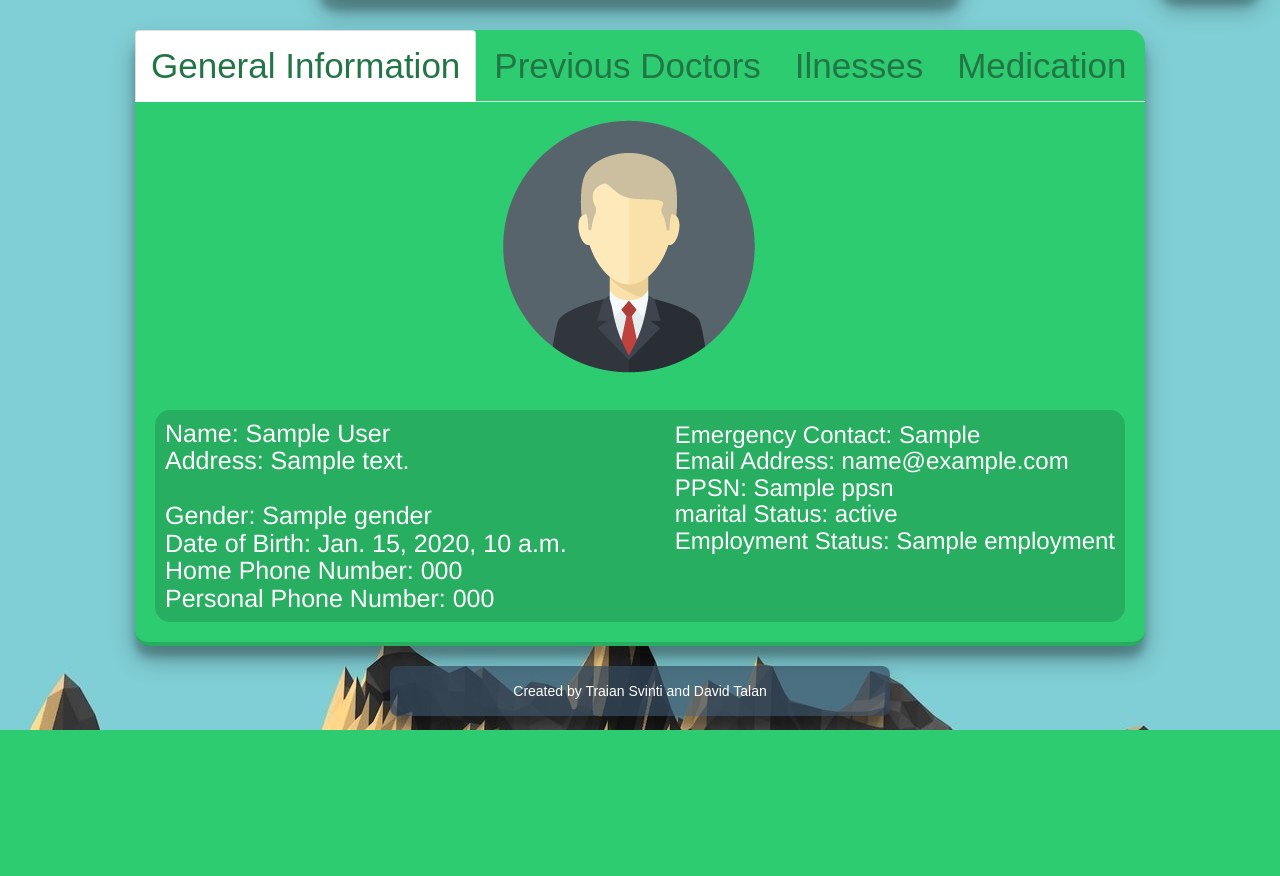
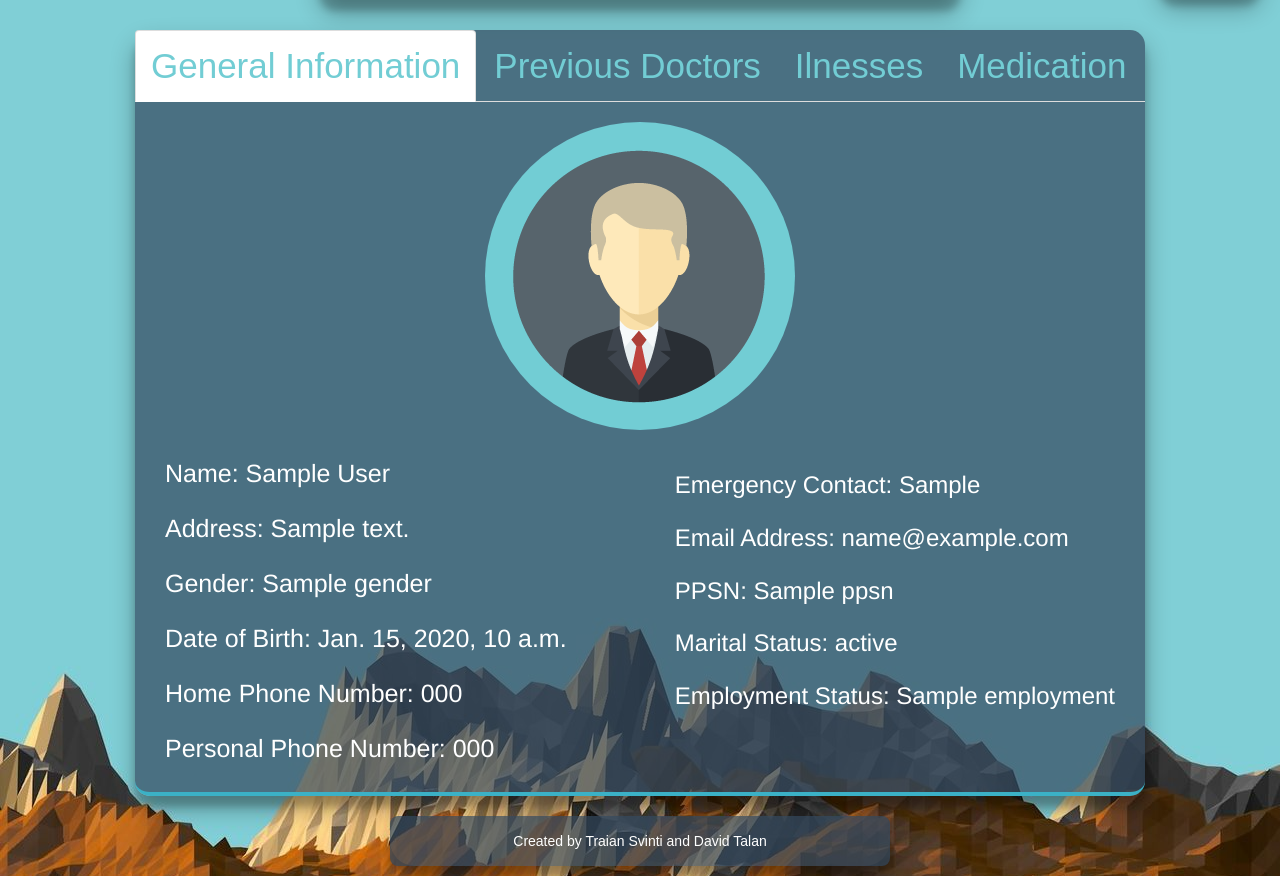
Before and after one commit to svintit/Healthcare-Record-Application-Implementing-Blockchain, a Django app: template code/medicalDatabase/personalInfo/templates/personalInfo/details.html in a window 1280 px wide. Shown: the part 70-946 px from the top of the page. Before the commit the page ends 800 px from the top, so only its background shows below. Run offline with Django 3.2, Linux system fonts and the light colour scheme; the template is opened without the code that fills it: most values are stand-ins (such as "Sample title", 1, 10 or a date in 2020); some libraries are stand-ins or nearby versions.

Commit message:
UI mostly completed and all functions working (Login, Profiles, data retrieval

```diff
--- a/code/medicalDatabase/personalInfo/models.py
+++ b/code/medicalDatabase/personalInfo/models.py
@@ -1,7 +1,7 @@
 from djongo import models
 from djongo.models import forms
 
-class GeneralInfo(models.Model):
+class UserProfile(models.Model):
 	fullName = models.CharField(max_length = 250)
 	address = models.CharField(max_length = 250)
 	gender = models.CharField(max_length = 250)
--- a/code/medicalDatabase/personalInfo/static/personalInfo/main.css
+++ b/code/medicalDatabase/personalInfo/static/personalInfo/main.css
@@ -21,7 +21,7 @@ body {
     text-align: center;
     background-color: rgba(52,73,94,0.7);
     border-radius: 15px;
-    margin: 0 auto;
+    margin-bottom: 10px;
     margin-top: 150px;
 
 }
@@ -32,7 +32,6 @@ body {
     margin-bottom: 20px;
     height: auto;
     width: 970px;
-    background-color: #27AE60;
     border-radius: 15px;
     padding: 10px;
 }
@@ -43,11 +42,13 @@ body {
     margin-bottom: 20px;
     height: auto;
     width: 310px;
-    background-color: #27AE60;
-    border-radius: 15px;
+    background-color: #72cdd4;
+    border-radius: 50%;
     padding: 10px;
 
 }
+
+
 
 .patientcontainer {
     width: 1010px;
@@ -58,7 +59,7 @@ body {
     margin: 0 auto;
     margin-top: 10px;
     color: #fff;
-    border-bottom: 4px solid #27AE60;
+    border-bottom: 4px solid #3bb1c6;
 }
 .z-depth-3 {
     -webkit-box-shadow: 0 11px 7px 0 rgba(0,0,0,0.19),0 13px 25px 0 rgba(0,0,0,0.3);
@@ -66,7 +67,7 @@ body {
 }
 .infoContainer {
     width: 700px;
-    height: 200px;
+    height: 180px;
     text-align: center;
     color: white;
     background-color: rgba(52,73,94,0.7);
@@ -99,6 +100,7 @@ body {
     height: 200px;
     margin-top: -100px;
     margin-bottom: 20px;
+    border-radius: 50%;
 }
 
 /* Style the tab */
@@ -107,7 +109,7 @@ body {
     overflow: hidden;
     background-color: #2ECC71;
     border-radius: 20px;
-    border-bottom: 4px solid #27AE60;
+    border-bottom: 4px solid #72cdd4;
 }
 
 /* Style the buttons that are used to open the tab content */
@@ -193,8 +195,8 @@ input[type=password] {
 .pickbtn {
     margin-top: 50px;
     font-size: 20px;
-    margin-left: 50px;
-    margin-right: 50px;
+    margin-left: 30px;
+    margin-right: 30px;
     height: 80px;
     width: 220px;
     padding: 15px 25px;
@@ -258,7 +260,7 @@ h1 {
     background-color: rgba(52,73,94,0.7);
     border-radius: 15px;
     font-family: sans-serif;
-    font-size: 40px;
+    font-size: 35px;
     color: white;
     width: 500px;
     text-align: center;
@@ -266,8 +268,12 @@ h1 {
     margin-bottom: -30px;
     margin-top: 10px;
     -webkit-box-shadow: 0 11px 7px 0 rgba(0,0,0,0.19),0 13px 25px 0 rgba(0,0,0,0.3);
-  box-shadow: 0 11px 7px 0 rgba(0,0,0,0.19),0 13px 25px 0 rgba(0,0,0,0.3);
+    box-shadow: 0 11px 7px 0 rgba(0,0,0,0.19),0 13px 25px 0 rgba(0,0,0,0.3);
 
+}
+
+h3 {
+    color: #72cdd4;
 }
 
 .footer {
--- a/code/medicalDatabase/personalInfo/templates/personalInfo/details.html
+++ b/code/medicalDatabase/personalInfo/templates/personalInfo/details.html
@@ -15,76 +15,94 @@
 
   		<script src="https://ajax.googleapis.com/ajax/libs/jquery/3.3.1/jquery.min.js"></script>
   		<script src="https://maxcdn.bootstrapcdn.com/bootstrap/3.3.7/js/bootstrap.min.js"></script>
+  		<link rel="icon" type="image/png" href= "../../static/personalInfo/MDIBlogo.png" >
 
 	</head>
 	<body>
 		<header>
-			<h1 class="center" style="color: #fff; margin-top: 10px;"> {{ userprofile.fullName }}'s Profile </h1>
+			<h1 class="center" style="color: #fff; margin-top: 10px;"> {{ profile.fullName }}'s Profile </h1>
 		</header>
 
 		<button onclick = "location.href = 'http://127.0.0.1:8000/accounts/logout/';" class = "logoutbtn z-depth-3"> Logout </button>
 		<br>
 
-		<div class="patientcontainer z-depth-3" style= "background-color: #2ECC71;">
+		<div class="patientcontainer z-depth-3" style= "background-color: rgba(52,73,94,0.7);">
 			  <ul class="nav nav-tabs">
-			    <li class="active"><a data-toggle="tab" href="#home" style= "color: #227544; font-size: 35px;">General Information</a></li>
-			    <li><a data-toggle="tab" href="#menu1"  style= "color: #227544; font-size: 35px;" >Previous Doctors</a></li>
-			    <li><a data-toggle="tab" href="#menu2"  style= "color: #227544; font-size: 35px;">Ilnesses</a></li>
-			    <li><a data-toggle="tab" href="#menu3"  style= "color: #227544; font-size: 35px;">Medication</a></li>
+			    <li class="active"><a data-toggle="tab" href="#home" style= "color: #72cdd4; font-size: 35px;">General Information</a></li>
+			    <li><a data-toggle="tab" href="#menu1"  style= "color: #72cdd4; font-size: 35px;" >Previous Doctors</a></li>
+			    <li><a data-toggle="tab" href="#menu2"  style= "color: #72cdd4; font-size: 35px;">Ilnesses</a></li>
+			    <li><a data-toggle="tab" href="#menu3"  style= "color: #72cdd4; font-size: 35px;">Medication</a></li>
 			  </ul>
 
 			  <div class="tab-content">
 			    <div id="home" class="tab-pane fade in active">
-			    	<div style = "margin-left: 350px;">
-						<img src="../../static/personalInfo/man.png"/>
+
+			    	<div class="photocontainer" style = "margin-left: 350px; margin-top:20px">
+
+						<img style="border-radius: 50%;" src="../../static/personalInfo/man.png"/>
 					</div>
 
 			    	<div>
 				    	<h3 class="textcontainer">
-					      	Name: {{ userprofile.fullName }} <br>
-							Address: {{ userprofile.address }} <br><br>
-							Gender: {{ userprofile.gender }} <br>
-							Date of Birth: {{ userprofile.dob }} <br>
-							Home Phone Number: {{ userprofile.homePhone }} <br>
-							Personal Phone Number: {{ userprofile.personalPhone }}<br>
+					      	Name: {{ profile.fullName }} <br> <br>
+							Address: {{ profile.address }} <br> <br>
+							Gender: {{ profile.gender }} <br> <br>
+							Date of Birth: {{ profile.dob }} <br> <br>
+							Home Phone Number: {{ profile.homePhone }} <br> <br>
+							Personal Phone Number: {{ profile.personalPhone }}<br>
 						</h3>
 
 					</div>
 
-					<div style = "float: right; margin-top: -240px; margin-right: 30px;">
+					<div style = "float: right; margin-top: -340px; margin-right: 30px;">
 						<h3>
-							Emergency Contact: {{ userprofile.emergencyContact }}<br>
-							Email Address: {{ userprofile.email }} <br>
-							PPSN: {{ userprofile.ppsn }}  <br>
-							marital Status: {{ userprofile.maritalStatus }} <br>
-							Employment Status: {{ userprofile.employment }} <br>
+							Emergency Contact: {{ profile.emergencyContact }}<br> <br>
+							Email Address: {{ profile.email }} <br> <br>
+							PPSN: {{ profile.ppsn }}  <br> <br>
+							Marital Status: {{ profile.maritalStatus }} <br> <br>
+							Employment Status: {{ profile.employment }} <br>
 						</h3>
 					</div>
 			    </div>
 
 			    <div id="menu1" class="tab-pane fade">
-
+			    	<div style="margin-bottom: 80px;">
 			    	<h2 class="photocontainer">
-			    		<img src="../../static/personalInfo/anas.png" height="290"; width="290"/>
+			    		<img style="border-radius: 50%;" src="../../static/personalInfo/anas.png" height="290"; width="290"/>
 			    	</h2>
 
-			    	<h2 class="textcontainer" style="margin-top: -320px; margin-left: 350px; width: 640px;">
+			    	<h2 class="textcontainer" style="margin-top: -280px; margin-left: 350px; width: 640px;">
 			    		Name: {{ userprofile.fullName }} <br> <br>
 			    		Phone Number: {{ userprofile.personalPhone }}<br> <br>
 			    		Email Address: {{ userprofile.email }} <br> <br>
+			    		Last visit: {{ userprofile.last_visit }} <br> <br>
 
 			    	</h2>
+			   		 </div>
 
+			   		 <div>
+			    	<h2 class="photocontainer">
+			    		<img style="border-radius: 50%;" src="../../static/personalInfo/ste.jpg" height="290"; width="290"/>
+			    	</h2>
 
-			      <h2 type="button"  href= "" class="btn btn-success z-depth-3" style="font-size: 35px; border-radius: 50%; width: 60px; height: 60px; margin: 20px; margin-top: 110px;">+</h2>
+			    	<h2 class="textcontainer" style="margin-top: -280px; margin-left: 350px; width: 640px;">
+			    		Name: {{ userprofile.fullName }} <br> <br>
+			    		Phone Number: {{ userprofile.personalPhone }}<br> <br>
+			    		Email Address: {{ userprofile.email }} <br> <br>
+			    		Last visit: {{ userprofile.last_visit }} <br> <br>
+
+			    	</h2>
+			   		 </div>
+
+			      <h2 type="button"  href= "" class="btn btn-success z-depth-3" style="font-size: 35px; border-radius: 50%; width: 60px; height: 60px; margin: 20px;">+</h2>
 			    </div>
 			    <div id="menu2" class="tab-pane fade">
 			      <h3 class="textcontainer" style="font-size: 30px;">
 			      	List of known Ilnesses/Conditions:
 			      </h3>
 			       <h3 class="textcontainer" style="font-size: 30px;">
-			      	{{ userprofile.conditions }}
-			      	....
+			      	{{ profile.conditions }}
+
 			      </h3>
 			    </div>
 			    <div id="menu3" class="tab-pane fade">
@@ -92,7 +110,7 @@
 			      	List of medication prescribed to patient:
 			      </h3>
 			       <h3 class="textcontainer" style="font-size: 30px;">
-			      	{{ userprofile.medication }}
+			      	{{ profile.medication }}
 			      	....
 			      </h3>
 			    </div>
--- a/code/medicalDatabase/personalInfo/templates/personalInfo/index.html
+++ b/code/medicalDatabase/personalInfo/templates/personalInfo/index.html
@@ -9,7 +9,7 @@
 		<meta charset="UTF-8">
 		<meta name="viewport" content="width-device-width, initial-src"/>
 		<link rel="stylesheet" href="{% static 'personalInfo/main.css' %}">
-		<link rel="stylesheet" href="{% static 'personalInfo/font-awesome.css' %}">
+		<link rel="icon" type="image/png" href= "../../static/personalInfo/MDIBlogo.png" >
 
 	</head>
 
@@ -23,7 +23,7 @@
 
 			<div class="infoContainer z-depth-3">
 				<button onclick = "location.href = 'http://127.0.0.1:8000/accounts/login/';" class = "pickbtn z-depth-3"> Existing Patient </button>
-
+				<img src="../../static/personalInfo/MDIBlogo.png"/>
 				<button onclick = "location.href = 'http://127.0.0.1:8000/admin';" class="pickbtn z-depth-3"> New Patient</button>
 			</div>
 
--- a/code/medicalDatabase/personalInfo/templates/personalInfo/login.html
+++ b/code/medicalDatabase/personalInfo/templates/personalInfo/login.html
@@ -9,6 +9,7 @@
 		<title>Medical Database Login</title>
 		<meta charset="UTF-8">
 		<link rel="stylesheet" href="{% static 'personalInfo/main.css' %}">
+		<link rel="icon" type="image/png" href= "../../static/personalInfo/MDIBlogo.png" >
 
 	</head>
 
--- a/code/medicalDatabase/personalInfo/templates/registration/login.html
+++ b/code/medicalDatabase/personalInfo/templates/registration/login.html
@@ -10,16 +10,18 @@
 		<meta charset="UTF-8">
 		<link rel="stylesheet" href="{% static 'personalInfo/main.css' %}">
 
+		<link rel="icon" type="image/png" href= "../../static/personalInfo/MDIBlogo.png" >
+
 	</head>
 
 	<body>
 
 		<header>
-					<h1> Medical Database </h1>
+			<h1 style="font-size: 20px"> Medical Database Implementing Blockchain <img style="height: 70px; width: 70px;" src="../../static/personalInfo/MDIBlogo.png"/> </h1>
 		</header>
 
 		<div class="container z-depth-3">
-			<img src="../../static/personalInfo/man.png"/>
+				<img src="../../static/personalInfo/man.png"/>
 
 			<form role="form" method="post" action=""{% url 'login' %}?next={{request.path}}">
 				{% csrf_token %}
--- a/code/medicalDatabase/personalInfo/urls.py
+++ b/code/medicalDatabase/personalInfo/urls.py
@@ -8,5 +8,5 @@ app_name = 'personalInfo'
 
 urlpatterns = [
 	url(r'^$', views.index, name='index'),
-	url(r'^details/$', views.patientDetails, name='patientDetails'),
+	url(r'^details/$', views.userprofile, name='patient'),
 ]
```
Also changed, not shown: code/medicalDatabase/personalInfo/templates/personalInfo/medicalInfo.html (deleted, +0 -20 lines), code/medicalDatabase/personalInfo/templates/personalInfo/personalInfo.html (deleted, +0 -30 lines), code/medicalDatabase/personalInfo/views.py (+7 -2 lines), code/medicalDatabase/personalInfo/static/personalInfo/MDIBlogo.png (added), code/medicalDatabase/personalInfo/static/personalInfo/ste.jpg (added).
